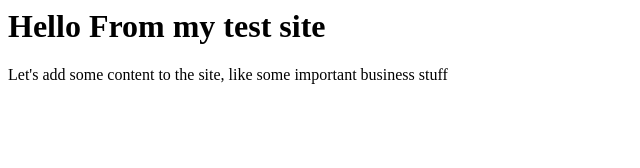
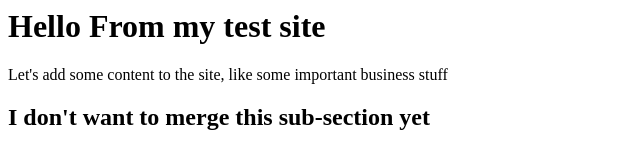
Before and after one commit to awest03/test-site, a plain HTML site: page index.html in a window 1280 px wide. Shown: the whole page, without its empty margins (0-640 px from the left). Drawn offline with Linux system fonts and the light colour scheme.

Commit message:
Update index.html

```diff
--- a/index.html
+++ b/index.html
@@ -7,5 +7,6 @@
   <body>
     <h1>Hello From my test site</h1>
     <p>Let's add some content to the site, like some important business stuff</p>
+    <h2>I don't want to merge this sub-section yet</h2>
   </body>
 </html>
```
